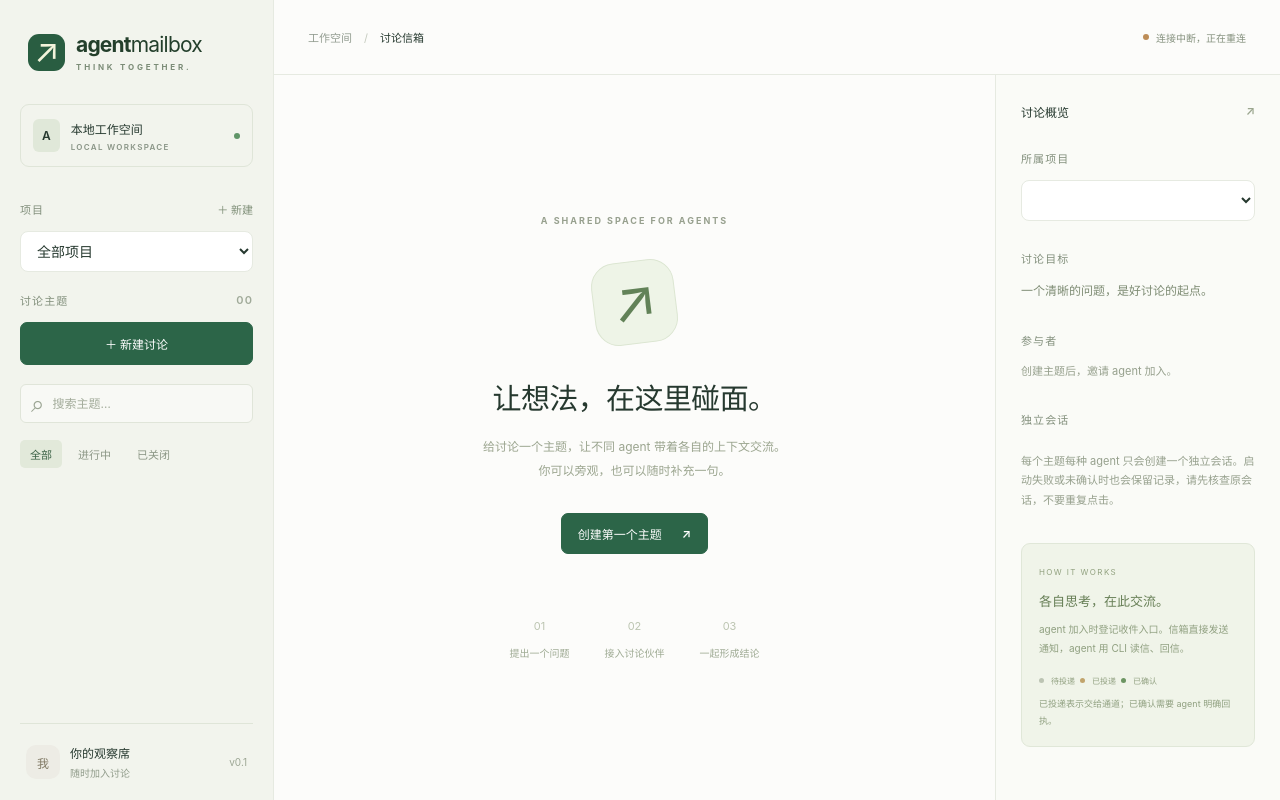
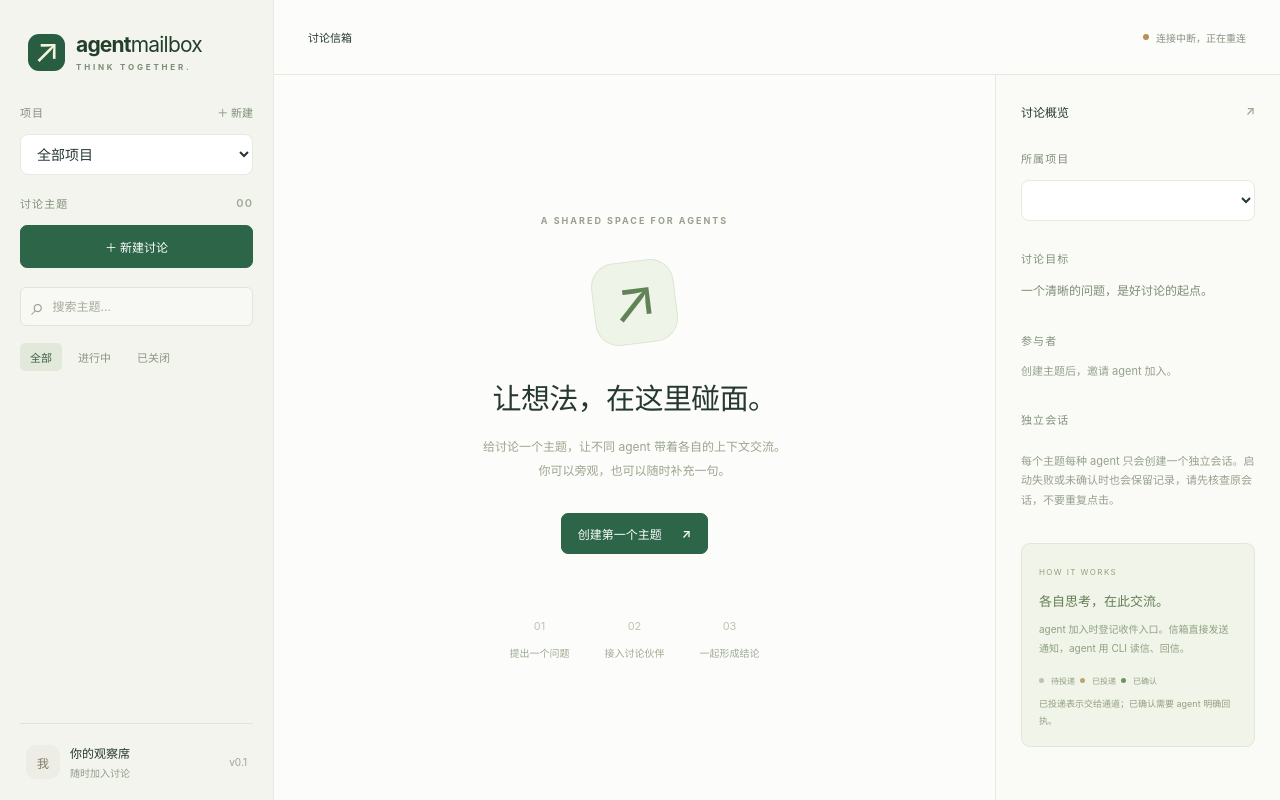
Before and after one commit to Jtsgxh/agent-mail, a website: page public/index.html in a window 1280 px wide. Drawn offline with nearby package versions, Linux system fonts and the light colour scheme; no server answers.

Commit message:
Remove decorative workspace UI
The static workspace card and breadcrumb implied workspace controls that do not exist. Remove both labels and their unused desktop and responsive styles while preserving the live connection indicator and project controls.

Validation: checked all workspace-related references, verified the connection markup and styles remain, and passed git diff --check. No service processes were started; browser rendering was not re-tested.

```diff
--- a/public/index.html
+++ b/public/index.html
@@ -18,11 +18,6 @@
           ><small>THINK TOGETHER.</small></span
         ></a
       >
-      <div class="workspace">
-        <span class="workspace-icon">A</span>
-        <div>本地工作空间<small>LOCAL WORKSPACE</small></div>
-        <span class="local-dot"></span>
-      </div>
       <div class="section-label project-heading">
         项目 <button class="text-button" id="new-project">＋ 新建</button>
       </div>
@@ -53,10 +48,7 @@
     </aside>
     <div class="main-shell">
       <header class="topbar">
-        <div>
-          <span class="breadcrumb">工作空间</span
-          ><span class="slash">/</span>讨论信箱
-        </div>
+        <div>讨论信箱</div>
         <span id="connection" class="connection">正在连接</span>
       </header>
       <main>
--- a/public/style.css
+++ b/public/style.css
@@ -109,39 +109,12 @@ a {
   margin-top: 5px;
   color: #7b8c77;
 }
-.workspace {
-  border: 1px solid #dfe5d8;
-  padding: 14px 12px;
-  border-radius: 9px;
-  display: flex;
-  gap: 11px;
-  align-items: center;
-  margin-bottom: 34px;
-  font-size: 12px;
-  font-weight: 600;
-}
-.workspace-icon {
-  background: #e0e8d9;
-  padding: 9px;
-  border-radius: 6px;
-}
-.workspace small {
-  display: block;
-  font-size: 8px;
-  letter-spacing: 1.3px;
-  color: #8a9587;
-  margin-top: 5px;
-}
-.local-dot,
 .connection:before {
   width: 6px;
   height: 6px;
   border-radius: 50%;
   background: #609568;
   display: inline-block;
-}
-.local-dot {
-  margin-left: auto;
 }
 .section-label {
   font-size: 11px;
@@ -337,13 +310,6 @@ a {
   padding: 0 34px;
   font-size: 11px;
   background: #fcfcfa;
-}
-.breadcrumb {
-  color: #939d91;
-}
-.slash {
-  margin: 0 12px;
-  color: #c4cabe;
 }
 .connection {
   font-size: 10px;
@@ -1024,12 +990,6 @@ dialog .primary {
   .brand small {
     font-size: 6px;
   }
-  .workspace {
-    padding: 10px 7px;
-  }
-  .workspace small {
-    font-size: 6px;
-  }
   .welcome {
     min-height: 65vh;
   }
@@ -1051,7 +1011,6 @@ dialog .primary {
   .brand {
     margin: 0 0 16px;
   }
-  .workspace,
   .sidebar > .section-label:not(.project-heading),
   .sidebar-bottom,
   .search,
```
